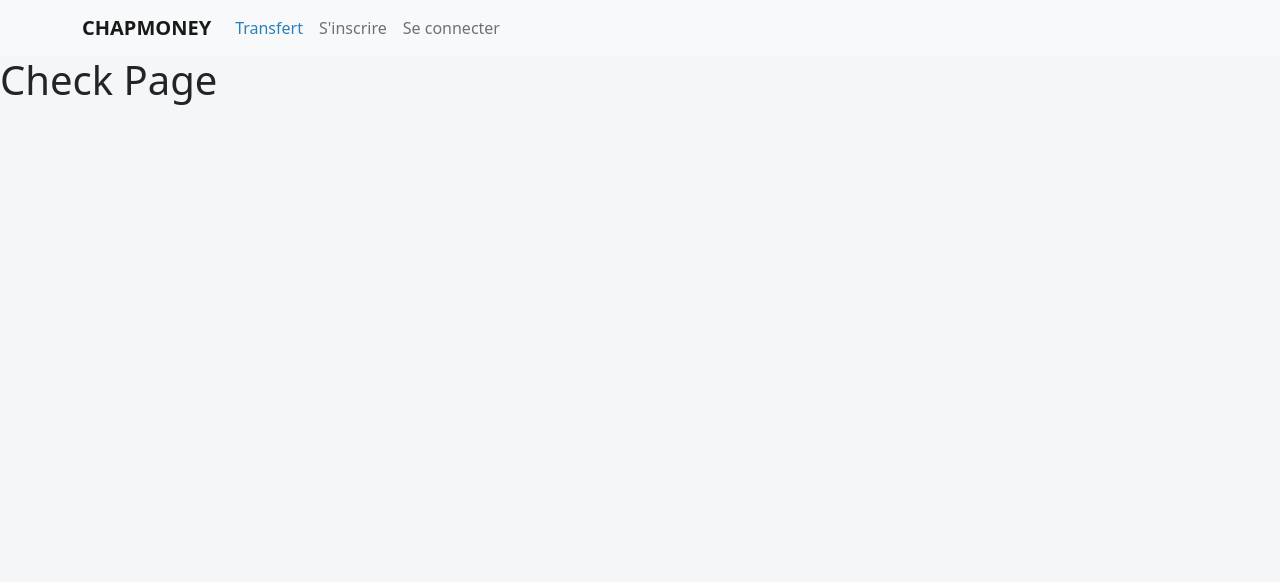
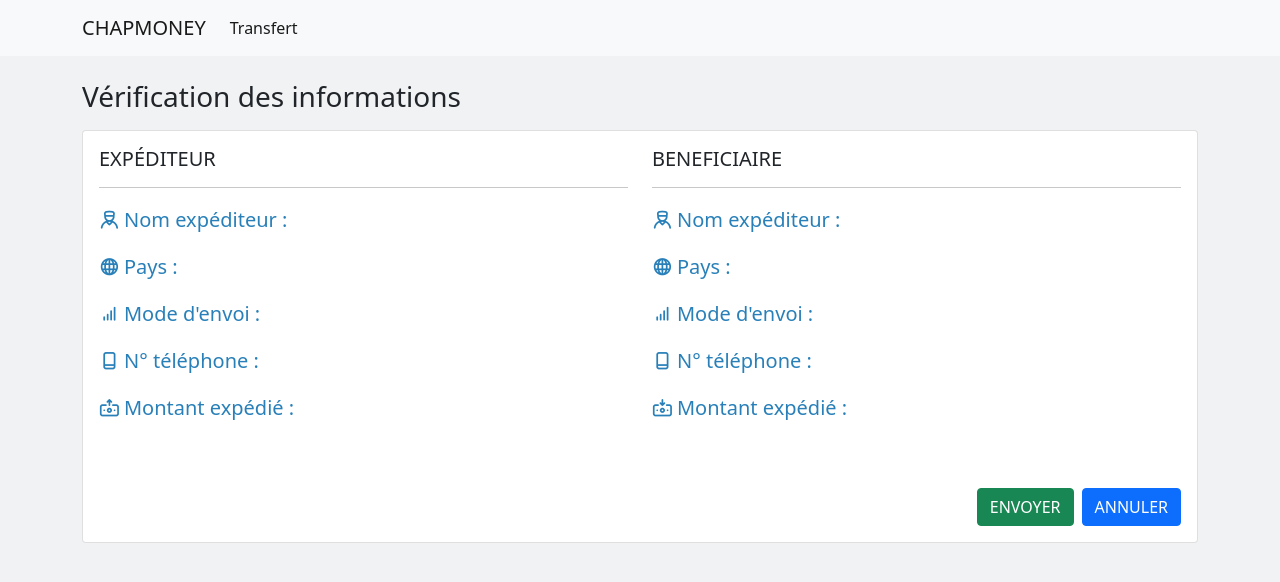
Before and after one commit to kgofweb/chm, a plain HTML site: page check.html in a window 1280 px wide. Drawn offline with nearby package versions, Linux system fonts and the light colour scheme.

Commit message:
Add files via upload

```diff
--- a/check.html
+++ b/check.html
@@ -8,7 +8,7 @@
     crossorigin="anonymous">
   <link rel="stylesheet" href="https://unicons.iconscout.com/release/v4.0.0/css/line.css">
   <!-- ========= MY CSS ========= -->
-  <link rel="stylesheet" href="./design/css/style.css">
+  <link rel="stylesheet" href="./design/css/check.css">
   <title>CHAPMONEY</title>
 </head>
 
@@ -25,22 +25,107 @@
           <li class="nav-item">
             <a class="nav-link active" aria-current="page" href="#">Transfert</a>
           </li>
-          <li class="nav-item">
-            <a class="nav-link" aria-current="page" href="#">S'inscrire</a>
-          </li>
-          <li class="nav-item">
-            <a class="nav-link" aria-current="page" href="#">Se connecter</a>
-          </li>
         </ul>
       </div>
     </div>
   </nav>
   <!-- ================== MAIN ================== -->
   <main class="main">
-    <section>
-      <h1>Check Page</h1>
-    </section>
+    <div class="container">
+      <section>
+        <div class="title">
+          <h3 class="mt-4 mb-3">Vérification des informations</h3>
+        </div>
+
+        <div class="card">
+          <div class="card-body">
+            <div class="row">
+              <!-- ============== EXP ============= -->
+              <div class="col-6 exp">
+                <h5>EXPÉDITEUR</h5>
+                <hr>
+                <!-- Name Exp -->
+                <div class="name-exp mb-3">
+                  <i class="uil uil-user-md"></i>
+                  <label class="fs-5">Nom expéditeur :</label>
+                  <span class="fw-normal fs-5" id="name-exp"></span>
+                </div>
+                <!-- Exp Country -->
+                <div class="name-exp mb-3">
+                  <i class="uil uil-globe"></i>
+                  <label class="fs-5">Pays :</label>
+                  <span class="fw-normal fs-5" id="country-exp"></span>
+                </div>
+                <!-- Exp Mode send -->
+                <div class="name-exp mb-3">
+                  <i class="uil uil-signal"></i>
+                  <label class="fs-5">Mode d'envoi :</label>
+                  <span class="fw-normal fs-5" id="modeSend-exp"></span>
+                </div>
+                <!-- Number Phone -->
+                <div class="name-exp mb-3">
+                  <i class="uil uil-mobile-android-alt"></i>
+                  <label class="fs-5">N° téléphone :</label>
+                  <span class="fw-normal fs-5" id="number-exp"></span>
+                </div>
+                <!-- Amount -->
+                <div class="name-exp mb-3">
+                  <i class="uil uil-money-insert"></i>
+                  <label class="fs-5">Montant expédié :</label>
+                  <span class="fw-normal fs-5" id="amountSend-exp"></span>
+                </div>
+              </div>
+
+              <!-- ============== BENEF =================== -->
+              <div class="col-6 benef">
+                <h5>BENEFICIAIRE</h5>
+                <hr>
+                <!-- Name Exp -->
+                <div class="name-exp mb-3">
+                  <i class="uil uil-user-md"></i>
+                  <label class="fs-5">Nom expéditeur :</label>
+                  <span class="fw-normal fs-5" id="name-benef"></span>
+                </div>
+                <!-- Exp Country -->
+                <div class="name-exp mb-3">
+                  <i class="uil uil-globe"></i>
+                  <label class="fs-5">Pays :</label>
+                  <span class="fw-normal fs-5" id="country-benef"></span>
+                </div>
+                <!-- Exp Mode send -->
+                <div class="name-exp mb-3">
+                  <i class="uil uil-signal"></i>
+                  <label class="fs-5">Mode d'envoi :</label>
+                  <span class="fw-normal fs-5" id="modeSend-benef"></span>
+                </div>
+                <!-- Number Phone -->
+                <div class="name-exp mb-3">
+                  <i class="uil uil-mobile-android-alt"></i>
+                  <label class="fs-5">N° téléphone :</label>
+                  <span class="fw-normal fs-5" id="number-benef"></span>
+                </div>
+                <!-- Amount -->
+                <div class="name-exp mb-3">
+                  <i class="uil uil-money-withdraw"></i>
+                  <label class="fs-5">Montant expédié :</label>
+                  <span class="fw-normal fs-5" id="amountReceive-benef"></span>
+                </div>
+              </div>
+            </div>
+
+            <div class="d-flex flex-row-reverse bd-highlight mt-5">
+              <button class="btn btn-primary" id="cancel" type="submit">ANNULER</button>
+              <button class="btn btn-success mx-2" id="check" type="submit">ENVOYER</button>
+            </div>
+          </div>
+        </div>
+      </section>
+    </div>
   </main>
+
+  <script src="https://cdn.jsdelivr.net/npm/bootstrap@5.1.3/dist/js/bootstrap.bundle.min.js" crossorigin="anonymous">
+  </script>
+  <script src="./design/js/check.js"></script>
 </body>
 
 </html>
--- a/design/css/check.css
+++ b/design/css/check.css
@@ -0,0 +1,26 @@
+body {
+  background-color: #f1f2f4;
+}
+
+label, i {
+  color: #2980b9;
+}
+
+i {
+  font-size: 1.3rem;
+}
+
+@media screen and (max-width: 780px) {
+  .card {
+    margin-bottom: 2rem;
+  }
+
+  .exp {
+    width: 100%;
+    margin-bottom: 2rem;
+  }
+
+  .benef {
+    width: 100%;
+  }
+}
--- a/design/css/style.css
+++ b/design/css/style.css
@@ -3,12 +3,11 @@ html {
 }
 
 body {
-  background-color: #f5f6f7;
+  background-color: #f1f2f4;
 }
 
 .home h2 {
   font-size: 2.5rem;
-  /* text-transform: uppercase; */
   line-height: 1;
   font-weight: bolder;
 }
--- a/design/js/amountFormat.js
+++ b/design/js/amountFormat.js
@@ -0,0 +1 @@
+// DOM elements
--- a/design/js/check.js
+++ b/design/js/check.js
@@ -0,0 +1,19 @@
+window.addEventListener('load', () => {
+  // Expéditeur
+  const nameExp = sessionStorage.getItem('NAME')
+  const sessCountryExp = sessionStorage.getItem('COUNTRY')
+  const sessModeExp = sessionStorage.getItem('MODE')
+
+  document.getElementById('name-exp').innerHTML = nameExp
+  document.getElementById('country-exp').innerHTML = sessCountryExp
+  document.getElementById('modeSend-exp').innerHTML = sessModeExp
+})
+
+
+// DOM Handle
+const cancel = document.getElementById('cancel')
+
+// Return to the home
+cancel.addEventListener('click', () => {
+  window.location = 'index.html'
+})
```
Also changed, not shown: design/js/script.js (+20 -11 lines), index.html (+14 -11 lines).
